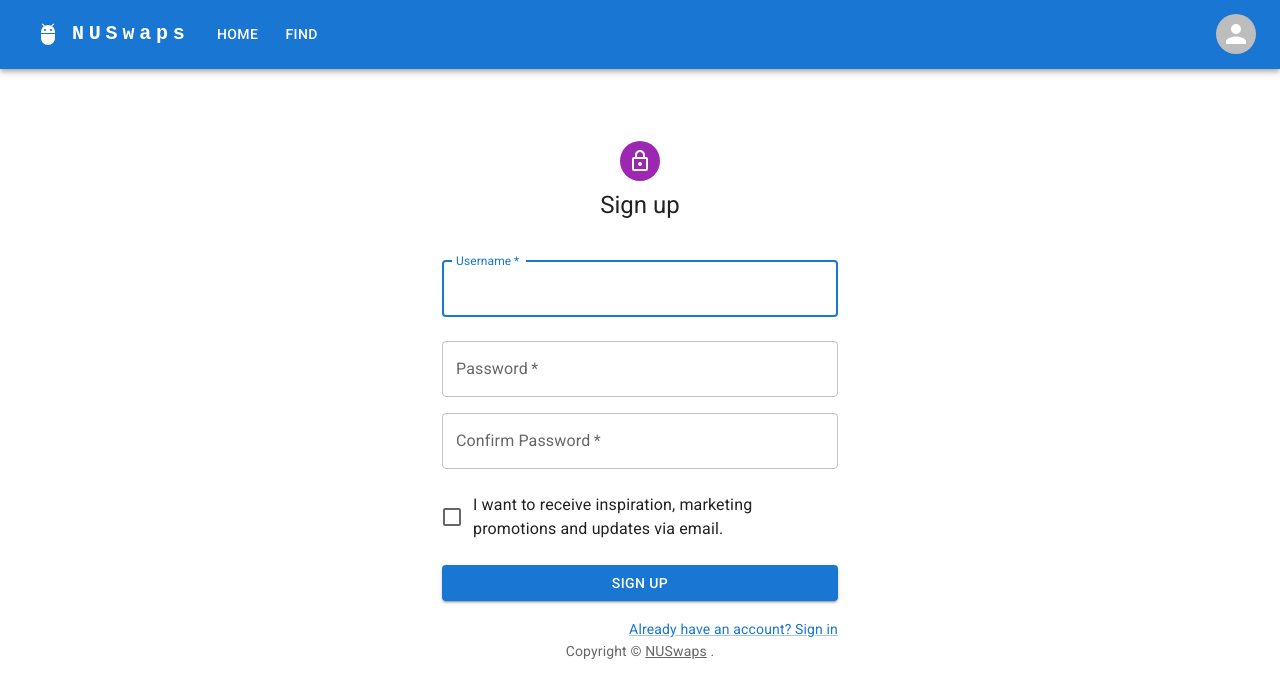
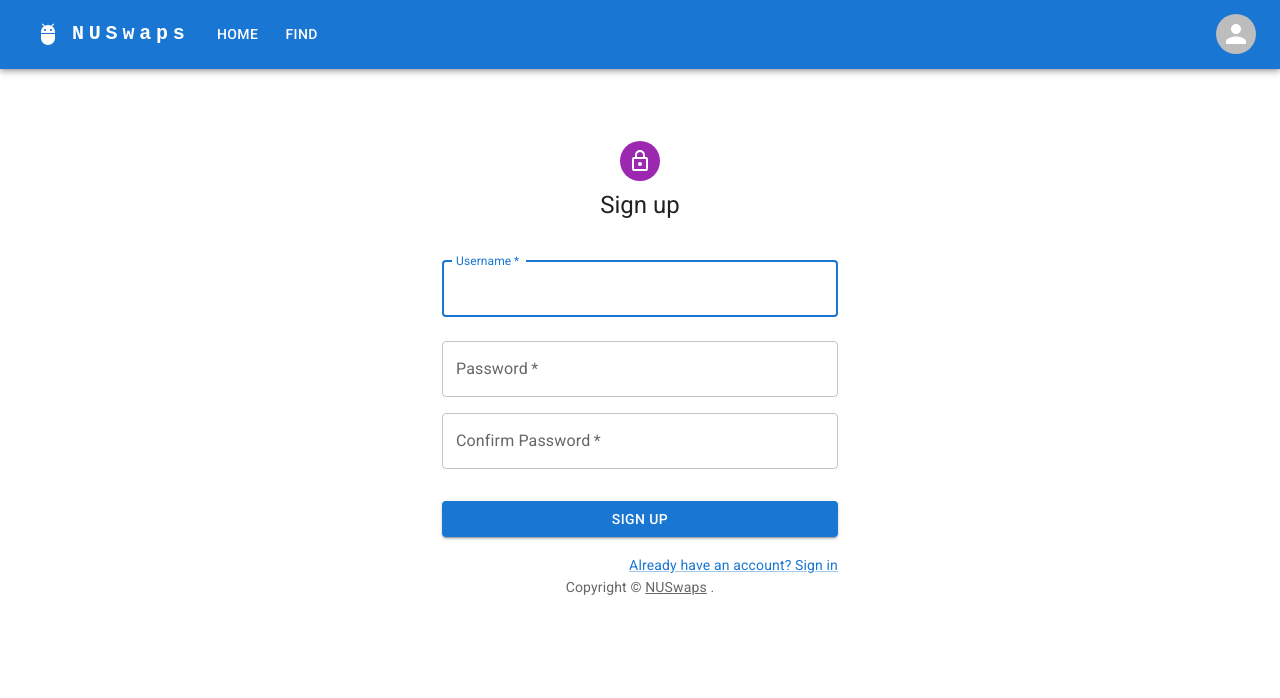
Before and after one commit to wes-w-z-h/NUSwaps, a React (Vite) app in the folder frontend/: page /signup in a window 1280 px wide. Shown: the top 698 px of the page. Built offline with nearby package versions, Linux system fonts and the light colour scheme.

Commit message:
Update auth to protect react routes

```diff
--- a/frontend/src/App.tsx
+++ b/frontend/src/App.tsx
@@ -2,17 +2,29 @@ import Navbar from './components/Navbar.tsx';
 import Home from './pages/Home.tsx';
 import Login from './pages/Login.tsx';
 import SignUp from './pages/SignUp.tsx';
-import { Route, BrowserRouter as Router, Routes } from 'react-router-dom';
+import {
+  Route,
+  BrowserRouter as Router,
+  Routes,
+  Navigate,
+} from 'react-router-dom';
+import { useAuthContext } from './hooks/useAuthContext.tsx';
 
 const App = () => {
+  const { state } = useAuthContext();
   return (
     <Router>
       <Navbar />
       <Routes>
         <Route path="/" element={<Home />} />
-        {/* FIXME: user able to access the bottom two routes even if logged in */}
-        <Route path="/login" element={<Login />} />
-        <Route path="/signup" element={<SignUp />} />
+        <Route
+          path="/login"
+          element={state.user ? <Navigate to="/" /> : <Login />}
+        />
+        <Route
+          path="/signup"
+          element={state.user ? <Navigate to="/" /> : <SignUp />}
+        />
       </Routes>
     </Router>
   );
--- a/frontend/src/pages/SignUp.tsx
+++ b/frontend/src/pages/SignUp.tsx
@@ -4,8 +4,6 @@ import Avatar from '@mui/material/Avatar';
 import Button from '@mui/material/Button';
 import CssBaseline from '@mui/material/CssBaseline';
 import TextField from '@mui/material/TextField';
-import FormControlLabel from '@mui/material/FormControlLabel';
-import Checkbox from '@mui/material/Checkbox';
 import Grid from '@mui/material/Grid';
 import Box from '@mui/material/Box';
 import LockOutlinedIcon from '@mui/icons-material/LockOutlined';
@@ -95,19 +93,6 @@ const SignUp = () => {
                   id="confirm-password"
                 />
               </Grid>
-              <Grid item xs={12}>
-                <FormControlLabel
-                  control={
-                    <Checkbox
-                      value="allowExtraEmails"
-                      color="primary"
-                      id="marketing-option"
-                    />
-                  }
-                  id="marketing-option"
-                  label="I want to receive inspiration, marketing promotions and updates via email."
-                />
-              </Grid>
             </Grid>
             <Button
               fullWidth
```
